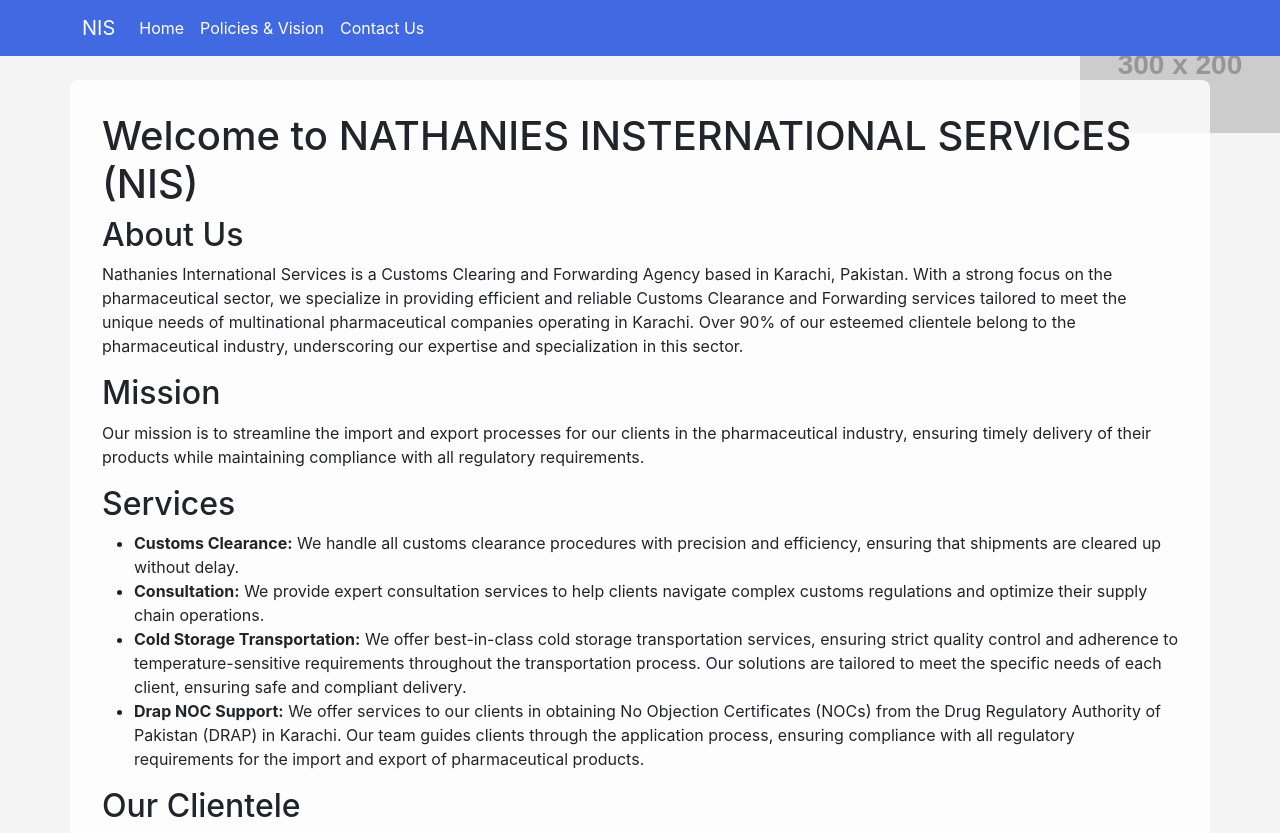
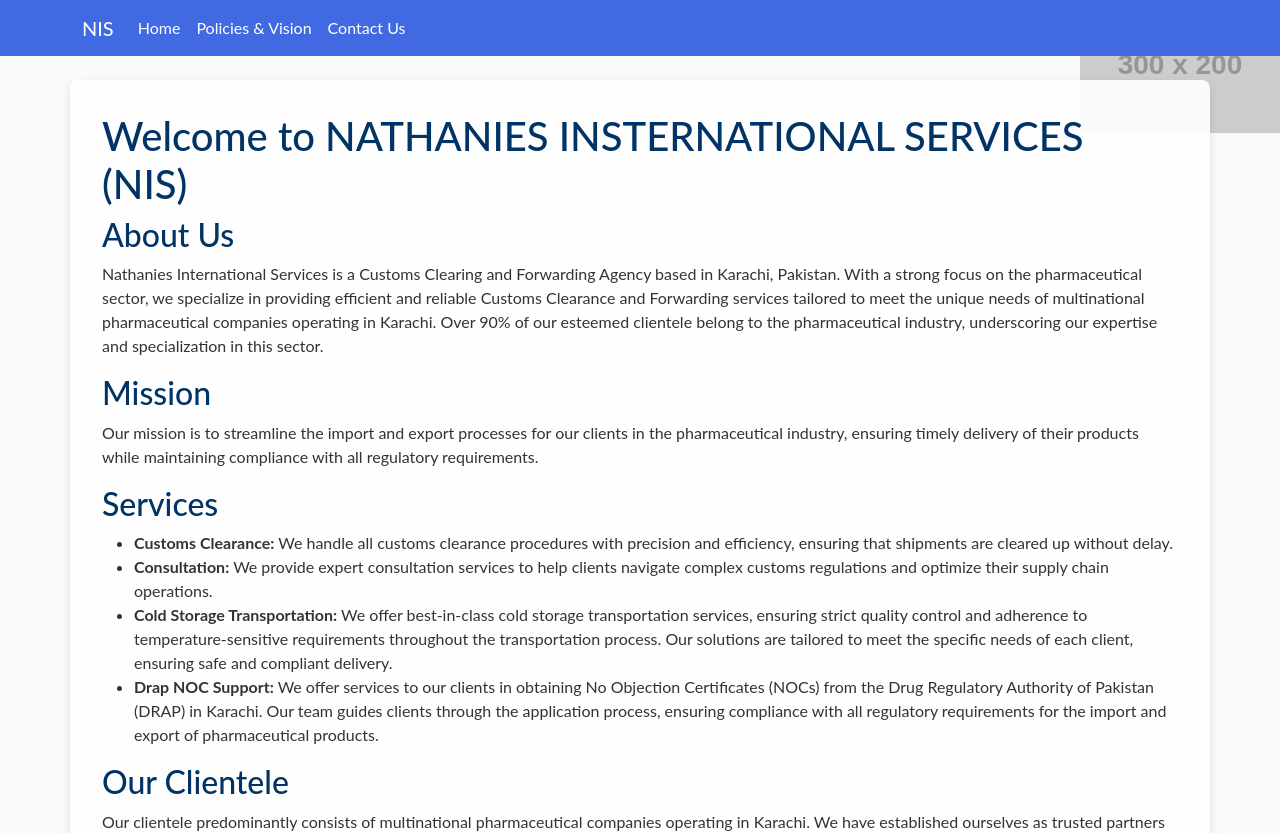
Before and after one commit to ssachwani/NISCC, a React (Create React App) app: page / in a window 1280 px wide. Shown: the top 833 px of the page. Built offline with nearby package versions, Linux system fonts and the light colour scheme.

Commit message:
feat: Implement enhanced color palette and typography

```diff
--- a/src/App.css
+++ b/src/App.css
@@ -6,12 +6,12 @@
 }
 
 .navbar-nav .nav-link:hover {
-  background-color: var(--primary-color);
+  background-color: var(--royal-blue);
 }
 
 body {
   margin: 0;
-  font-family: -apple-system, BlinkMacSystemFont, 'Segoe UI', 'Roboto', 'Oxygen',
+  font-family: 'Lato', 'Open Sans', -apple-system, BlinkMacSystemFont, 'Segoe UI', 'Roboto', 'Oxygen',
     'Ubuntu', 'Cantarell', 'Fira Sans', 'Droid Sans', 'Helvetica Neue',
     sans-serif;
   -webkit-font-smoothing: antialiased;
@@ -25,15 +25,29 @@ body {
   background-position: left bottom, right top;
   background-attachment: fixed, fixed;
   background-size: 300px, 200px;
-  background-color: #f4f4f4; /* Fallback color */
+  background-color: var(--light-grey); /* Fallback color set to new variable */
+  color: var(--dark-text); /* Global text color */
+}
+
+h1, h2, h3, h4, h5, h6 {
+  color: var(--dark-blue);
 }
 
 :root {
-  --primary-color: #4169E1; /* Royal Blue */
+  --royal-blue: #4169E1;
+  --dark-blue: #003366;
+  --soft-gold: #D4AF37; /* A professional gold */
+  --light-grey: #F8F9FA;
+  --dark-text: #333333;
 }
 
 .main-content {
-  background-color: rgba(255, 255, 255, 0.8);
+  background-color: rgba(255, 255, 255, 0.9); /* Slightly more opaque background */
   padding: 2rem;
   border-radius: 8px;
+  box-shadow: 0 4px 8px rgba(0, 0, 0, 0.1); /* Subtle shadow for depth */
 }
+
+.navbar-brand {
+  color: white !important;
+}
```
